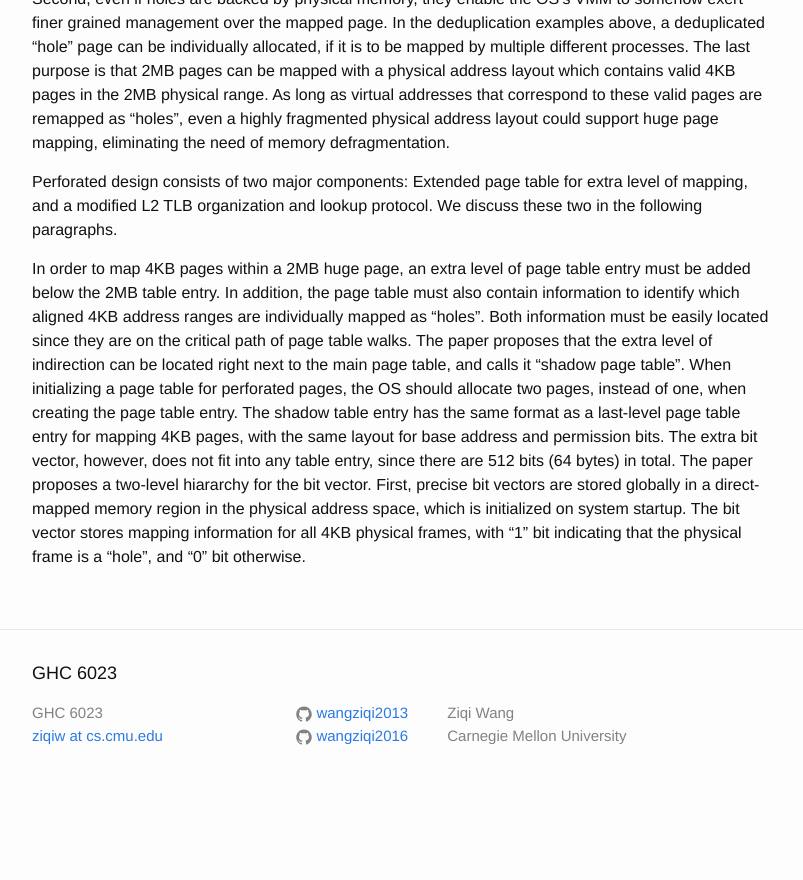
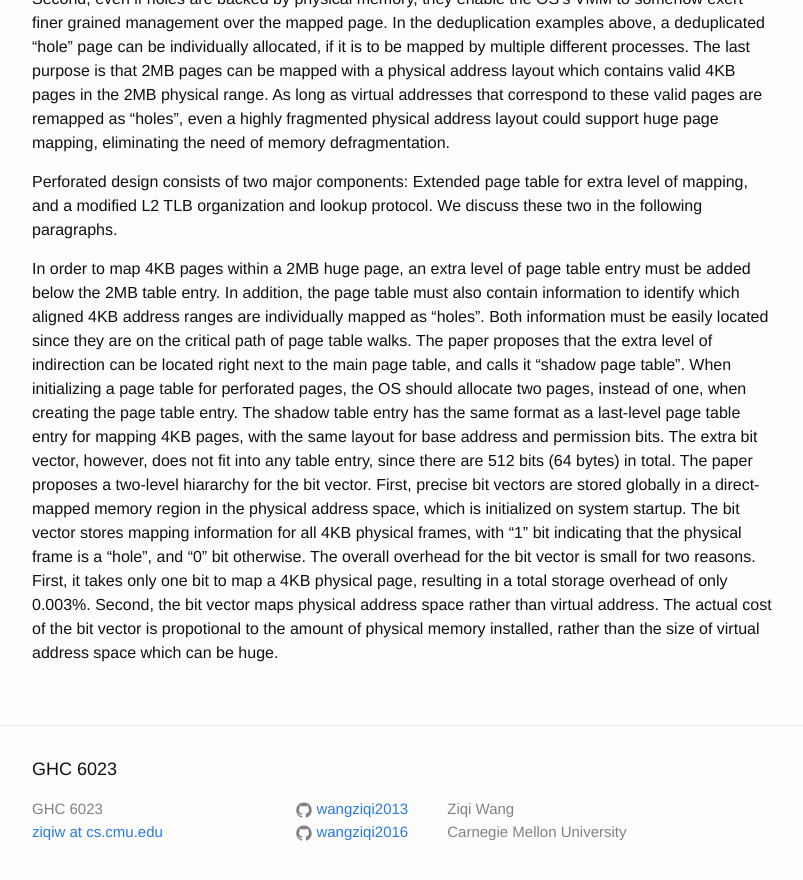
Before and after one commit to wangziqi2013/wangziqi2013.github.io, a Jekyll site: the page built from _posts/2020-06-05-perforated-page.markdown, in a window 1280 px wide and 900 px high, scrolled down 1192 px. Shown: the top 880 px of the window, without its empty margins (238-1041 px from the left). Built offline with Jekyll 4.4.1, drawn with Linux system fonts in a browser that asks for light colours; before the commit the page ends 1999 px from its top, so only the background shows below that.

Commit message:
Addding overhead

```diff
--- a/_posts/2020-06-05-perforated-page.markdown
+++ b/_posts/2020-06-05-perforated-page.markdown
@@ -59,4 +59,7 @@ The extra bit vector, however, does not fit into any table entry, since there ar
 The paper proposes a two-level hiararchy for the bit vector. First, precise bit vectors are stored globally in a direct-mapped
 memory region in the physical address space, which is initialized on system startup. The bit vector stores mapping
 information for all 4KB physical frames, with "1" bit indicating that the physical frame is a "hole", and "0" bit
-otherwise.
+otherwise. The overall overhead for the bit vector is small for two reasons. First, it takes only one bit to map a 4KB
+physical page, resulting in a total storage overhead of only 0.003%. Second, the bit vector maps physical address space
+rather than virtual address. The actual cost of the bit vector is propotional to the amount of physical memory installed,
+rather than the size of virtual address space which can be huge.
```
